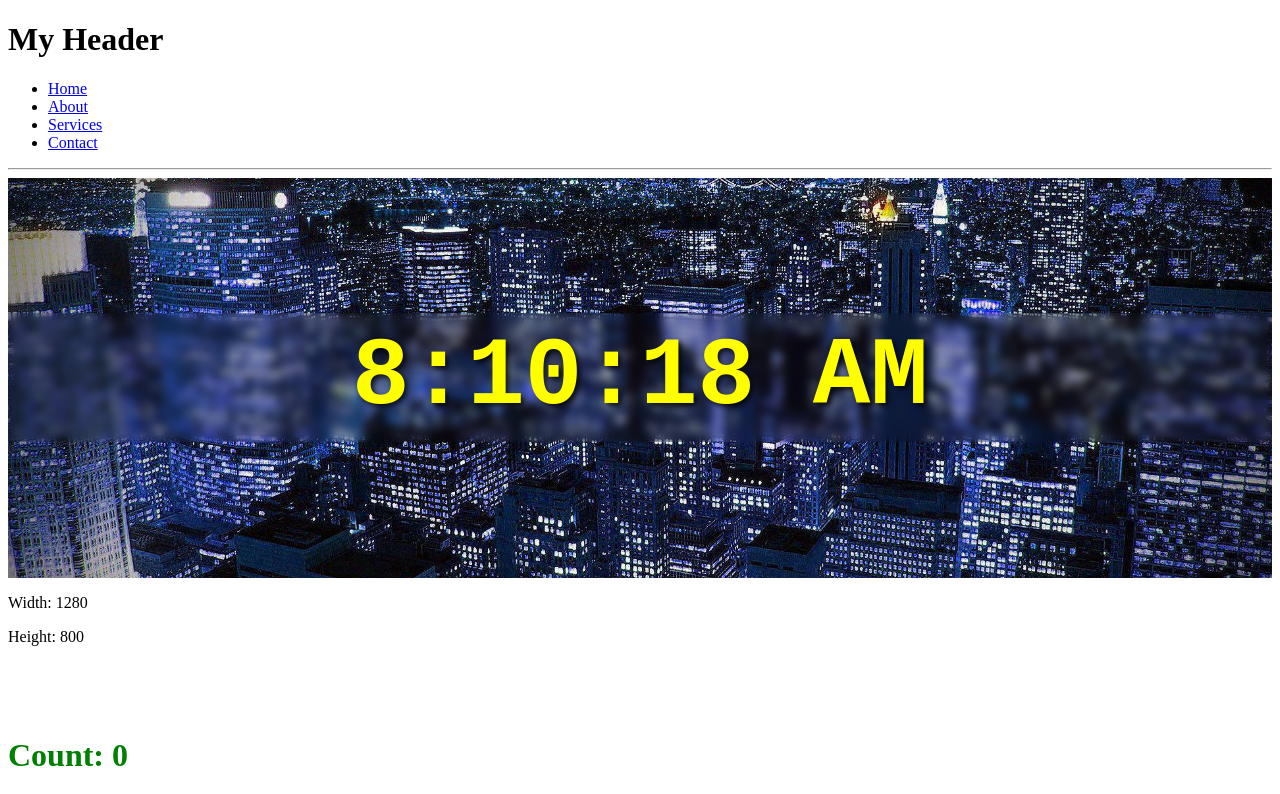
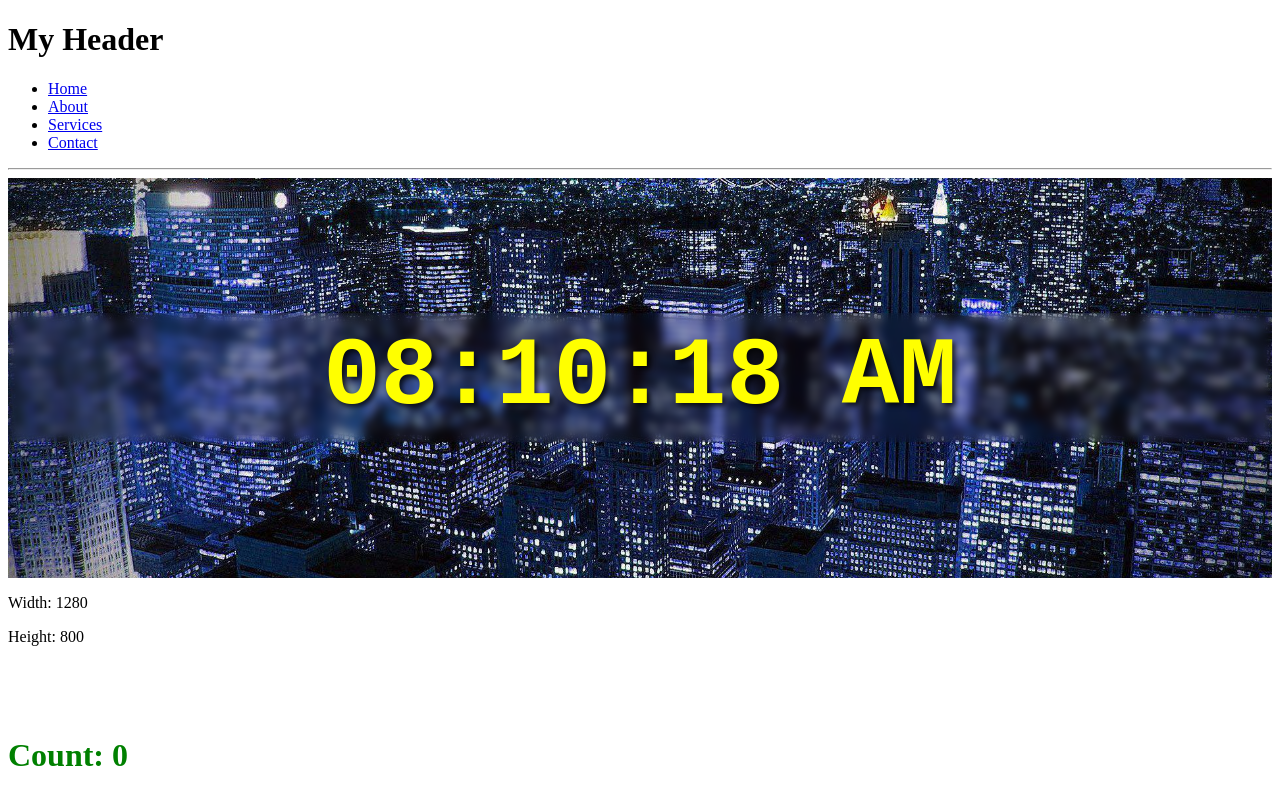
Before and after one commit to Piwoksn/React-Js-2, a React (Vite) app in the folder my-react-app/: page / in a window 1280 px wide. Shown: the top 794 px of the page. Built offline with nearby package versions, Linux system fonts and the light colour scheme.

Commit message:
ended up adding zero to all values

```diff
--- a/my-react-app/src/DigitalClock.jsx
+++ b/my-react-app/src/DigitalClock.jsx
@@ -21,7 +21,12 @@ function DigitalClock() {
 
     hours = hours % 12 || 12;
 
-    return `${hours}:${minutes}:${seconds} ${meridian}`;
+    return `${padZero(hours)}:${padZero(minutes)}:${padZero(
+      seconds
+    )} ${meridian}`;
+  }
+  function padZero(number) {
+    return (number < 10 ? "0" : "") + number;
   }
   return (
     <>
```
